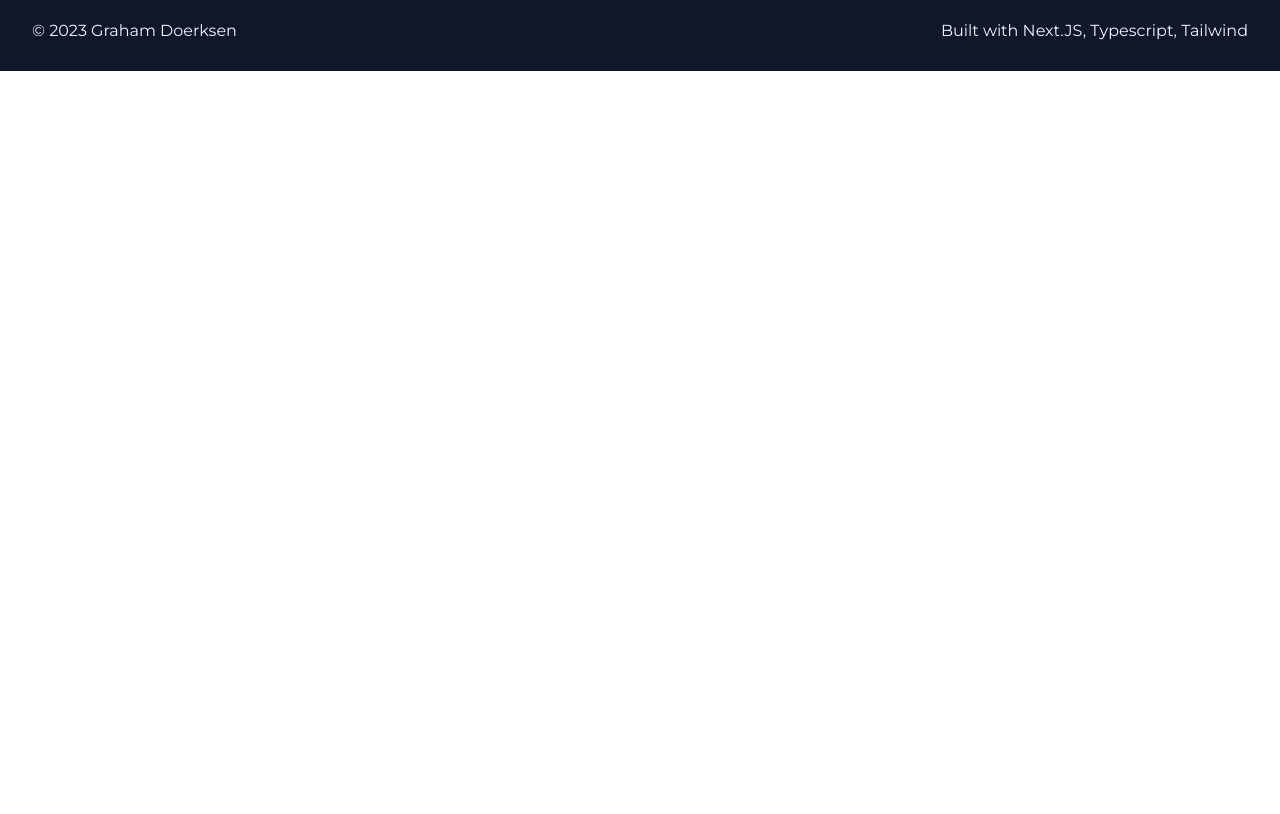
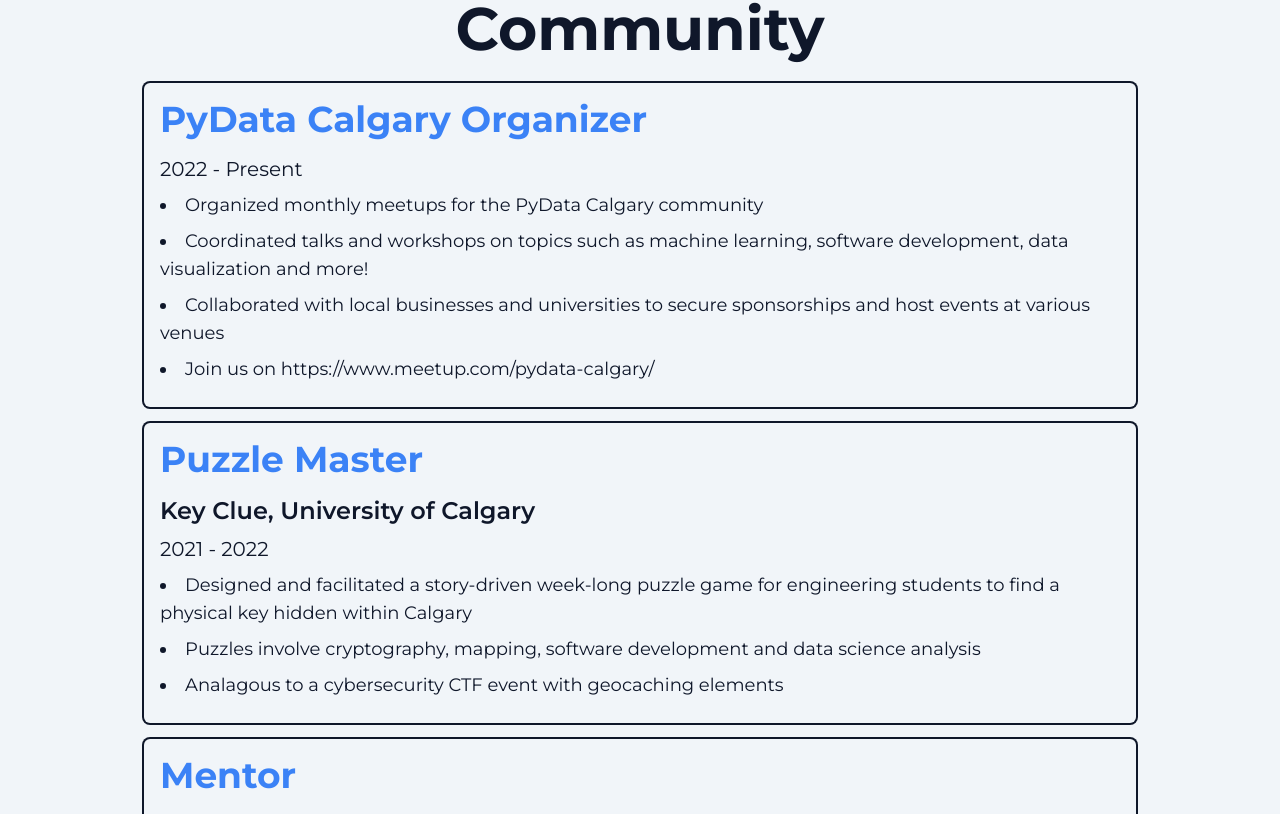
Before and after one commit to gdoerksen/portfolio-nextjs, a Next.js app: page /about in a window 1280 px wide. Shown: the part 2681-3495 px from the top of the page. Before the commit the page ends 2752 px from the top, so only its background shows below. Built offline with nearby package versions, Linux system fonts and the light colour scheme.

Commit message:
Added Community section

```diff
--- a/src/pages/about.tsx
+++ b/src/pages/about.tsx
@@ -27,6 +27,7 @@
         <ExperienceSection />
         <SkillsSection />
         <EducationSection />
+        <CommunitySection />
       </div>
     </div>
   );
@@ -135,3 +136,43 @@
     </>
   )
 }
+
+function CommunitySection() {
+  return (
+    <>
+      <div id="Community" className="flex flex-col items-center justify-center py-2">
+        <h1 className="text-6xl font-bold">Community</h1>
+      </div>
+      <div>
+        <ExperienceBlock
+          title="PyData Calgary Organizer"
+          date="2022 - Present"
+          description={[
+            "Organized monthly meetups for the PyData Calgary community",
+            "Coordinated talks and workshops on topics such as machine learning, software development, data visualization and more!",
+            "Collaborated with local businesses and universities to secure sponsorships and host events at various venues",
+            "Join us on https://www.meetup.com/pydata-calgary/"
+          ]} />
+
+        <ExperienceBlock
+          title="Puzzle Master"
+          company="Key Clue, University of Calgary"
+          date="2021 - 2022"
+          description={[
+            "Designed and facilitated a story-driven week-long puzzle game for engineering students to find a physical key hidden within Calgary",
+            "Puzzles involve cryptography, mapping, software development and data science analysis",
+            "Analagous to a cybersecurity CTF event with geocaching elements"
+          ]} />
+
+        <ExperienceBlock
+          title="Mentor"
+          company="SOAR, University of Calgary"
+          date="2017 - 2018"
+          description={[
+            "Mentored 3rd and 4th year engineering students in the design and construction of a rocket vehicle",
+            "Provided guidance on technical and project management issues",
+          ]} />
+      </div>
+    </>
+  )
+}
```
Lines whose indentation alone changed are shown as unchanged.
